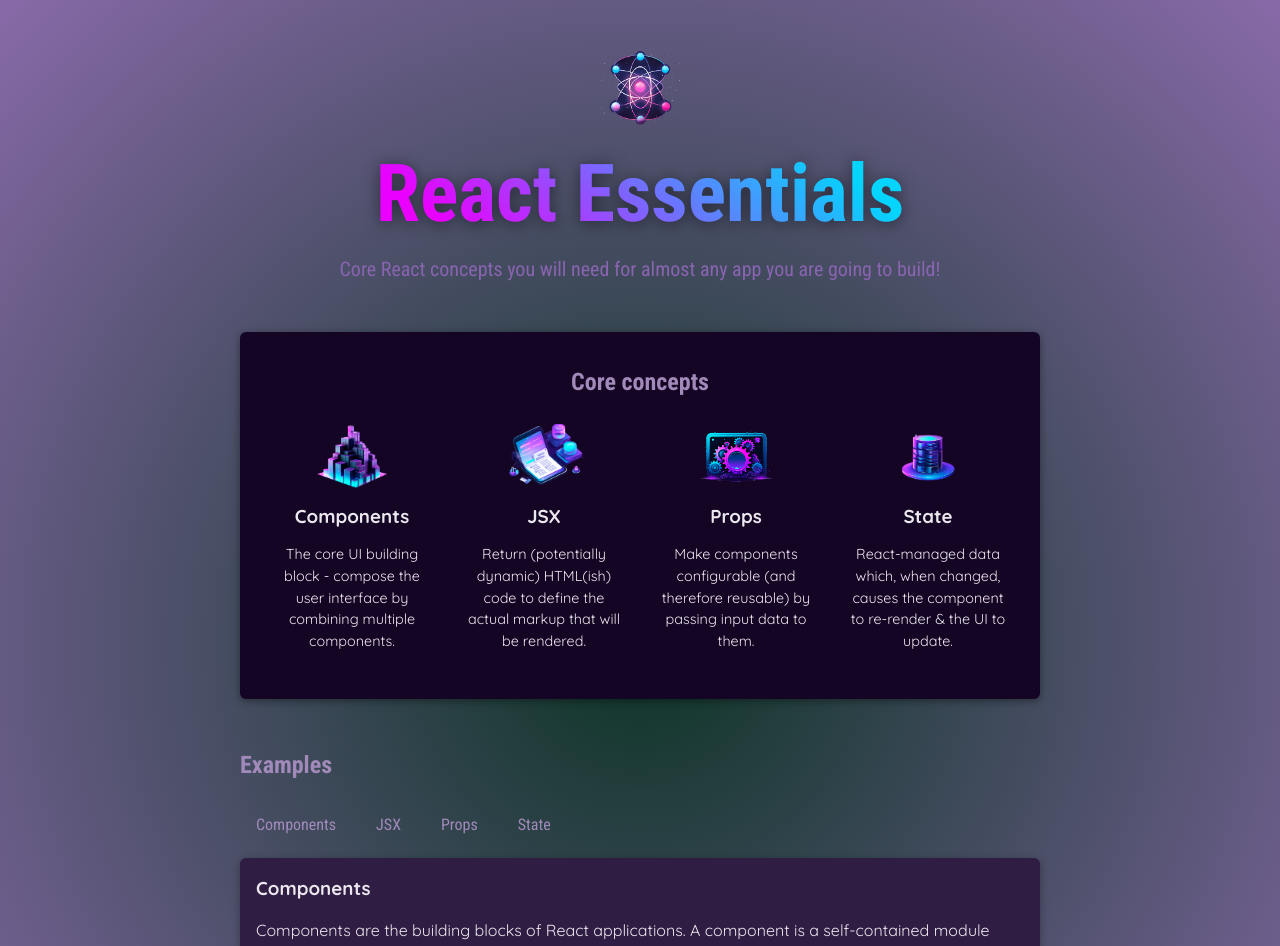
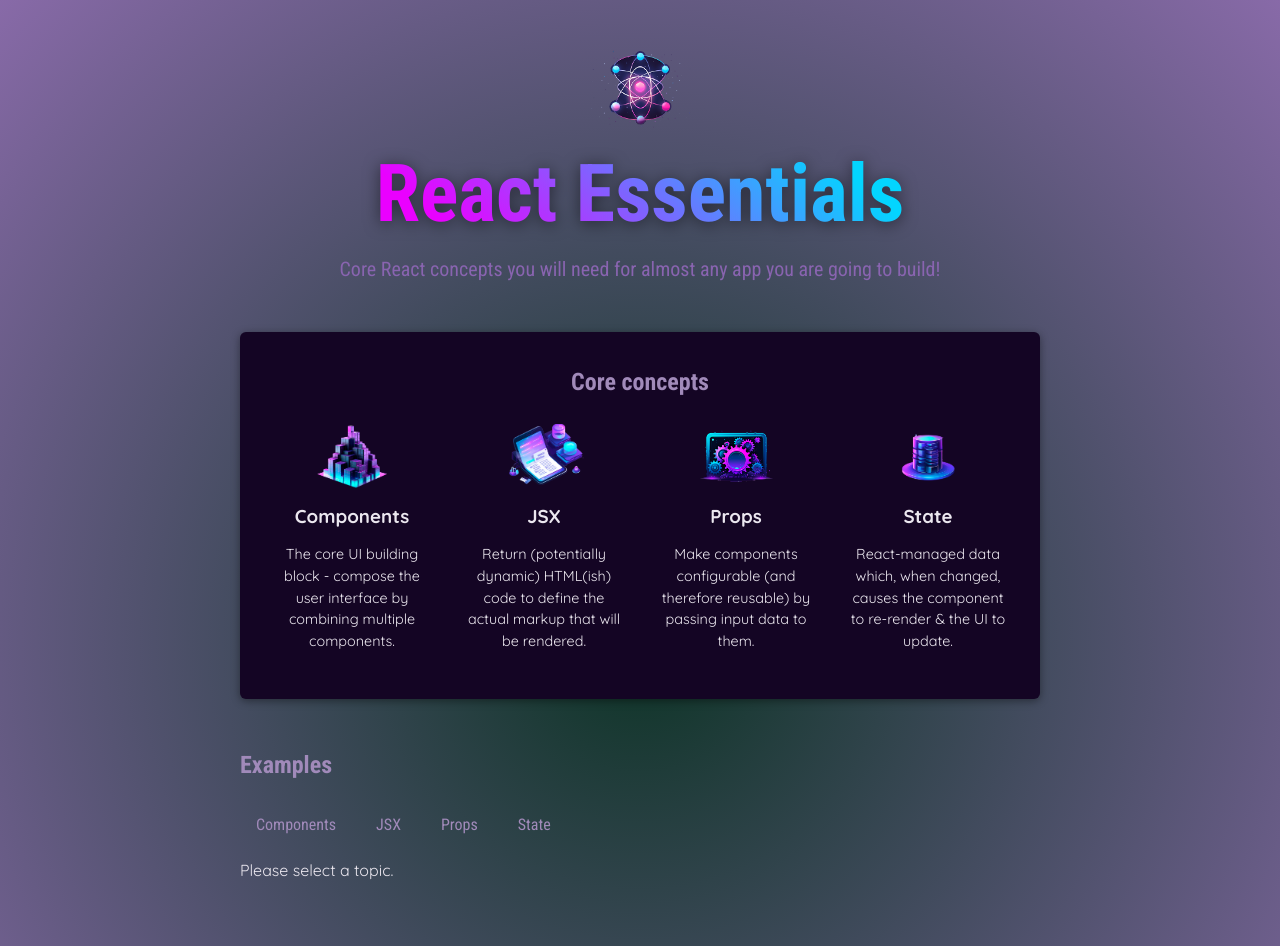
Before and after one commit to jerrywu071/reactstuffs, a React (Vite) app in the folder 01-starting-project/: page / in a window 1280 px wide. Shown: the top 946 px of the page. Built offline with nearby package versions, Linux system fonts and the light colour scheme.

Commit message:
conditional rendering

```diff
--- a/01-starting-project/src/App.jsx
+++ b/01-starting-project/src/App.jsx
@@ -14,10 +14,8 @@
   //must call directly in component function at the top level and not on an inner helper function. 2nd element in the array is a function called to update the data i.e. call the component function again
 
   //also, the initial state has to be a valid element in the array otherwise an error will persist
-  const [ selectedTopic, setSelectedTopic ] = useState('components');
+  const [ selectedTopic, setSelectedTopic ] = useState();
 
-
-  let tabContent = 'Please click a button';
 
   function handleSelect(selectedButton) {
       //selected button can be components, jsx, props, or state
@@ -25,6 +23,23 @@
       setSelectedTopic(selectedButton);
 
       console.log(selectedTopic);
+  }
+
+  //conditional rendering for the tab content
+  let tabContent = <p>Please select a topic.</p>;
+
+  if(selectedTopic) {
+    tabContent = (
+      <div id="tab-content">
+        <h3>{EXAMPLES[selectedTopic].title}</h3>
+        <p>{EXAMPLES[selectedTopic].description}</p>
+        <pre>
+          <code>
+            {EXAMPLES[selectedTopic].code}
+          </code>
+        </pre>
+      </div>
+    );
   }
 
 
@@ -55,19 +70,7 @@
             <TabButton onSelect={() => handleSelect('state')}>State</TabButton>
           </menu>
 
-        <div id="tab-content">
-          <h3>{EXAMPLES[selectedTopic].title}</h3>
-          <p>{EXAMPLES[selectedTopic].description}</p>
-          <pre>
-            <code>
-              {EXAMPLES[selectedTopic].code}
-            </code>
-          </pre>
-
-
-        </div>
-
-
+        {tabContent /*render tab content*/}
 
         </section>
 
```
